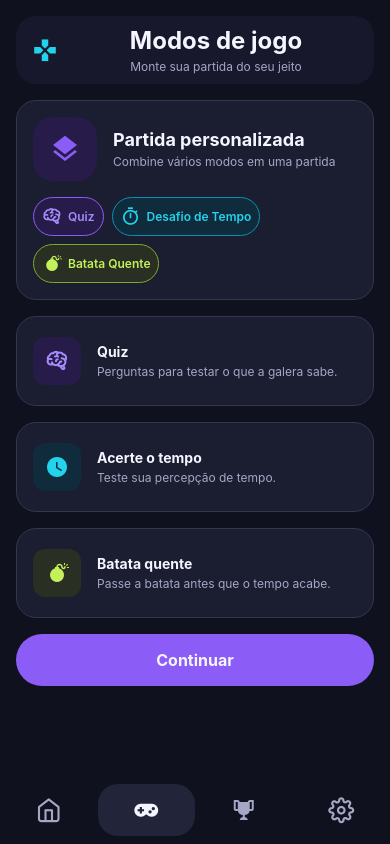
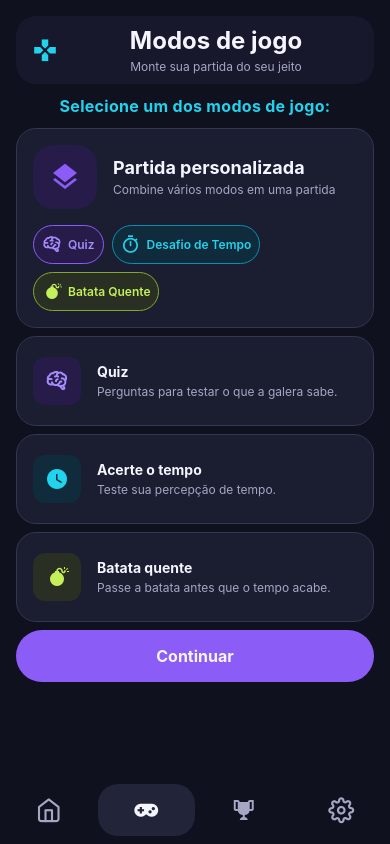
Before and after one commit to YanSilva22/GameBox, a React Native app: screen /GameScreen in a window 390 px wide. Built offline with nearby package versions, Linux system fonts and the light colour scheme.

Commit message:
Wraps HeaderPages in a view container
- Adds a headerSection view to fix top spacing issues.
- Includes a section description label below the header.

```diff
--- a/src/screens/GamesScreen.js
+++ b/src/screens/GamesScreen.js
@@ -1,4 +1,4 @@
-import { StyleSheet, View } from 'react-native';
+import { StyleSheet, View, Text } from 'react-native';
 import { SafeAreaView } from 'react-native-safe-area-context';
 import { useState } from 'react';
 
@@ -17,12 +17,17 @@ export default function GamesScreen() {
     <SafeAreaView style={styles.safeArea}>
       <View style={styles.container}>
         <View style={styles.content}>
+          <View style={styles.headerSection}>
             <HeaderPages
               icon="gamepad"
               iconColor= {colors.colorHeaderPages}
               title="Modos de jogo"
               subtitle="Monte sua partida do seu jeito"
             />
+            <Text style={styles.text}>
+              Selecione um dos modos de jogo:
+            </Text>
+          </View>
           <GameCard selected={selectedCard === 1} onPress={() => setSelectedCard(1)} />
 
           <CardGameMode
@@ -81,6 +86,20 @@ const styles = StyleSheet.create({
     paddingHorizontal: spacing.md,
     paddingTop: spacing.md,
     paddingBottom: spacing.md,
-    gap: spacing.md,
+    gap: spacing.sm,
+  },
+
+  headerSection: {
+      gap: spacing.sm,
+  },
+
+  text: {
+    color: colors.secondary,
+    fontSize: 16,
+    fontWeight: '700',
+    textAlign: 'center',
+    letterSpacing: 0.3,
+    marginTop: spacing.xs,
+    marginBottom: spacing.xs,
   },
 });
```
Lines whose indentation alone changed are shown as unchanged.
